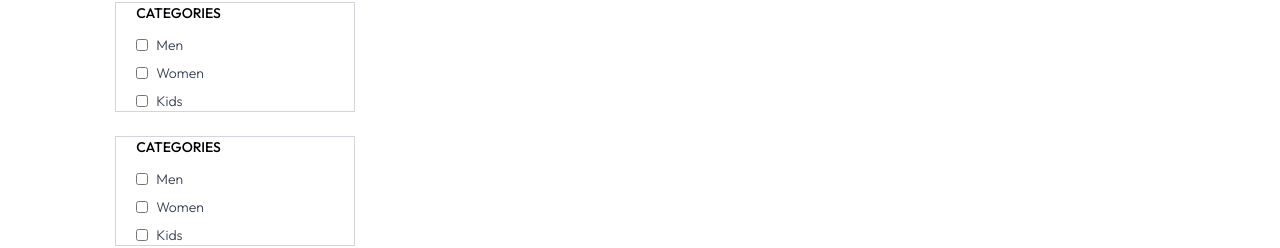
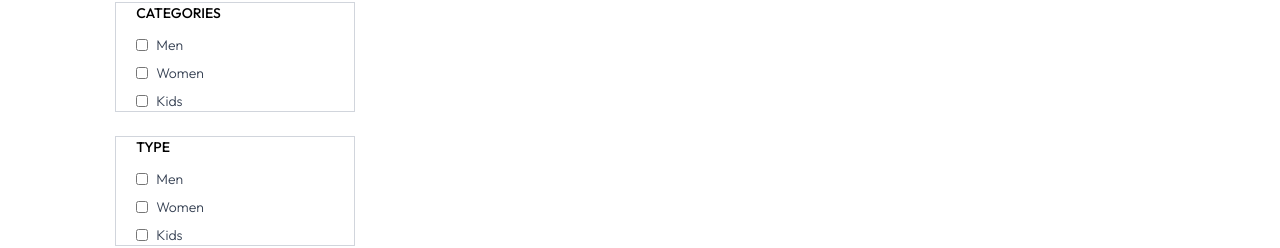
Before and after one commit to hellokristinafaye/clothing-ecommerce, a React (Vite) app: page /collection in a window 1280 px wide. Shown: the part 180-428 px from the top of the page. Built offline with nearby package versions, Linux system fonts and the light colour scheme.

Commit message:
Title update

```diff
--- a/src/pages/Collection.jsx
+++ b/src/pages/Collection.jsx
@@ -41,7 +41,7 @@ const Collection = () => {
             showFilter ? "" : "hidden"
           } sm:block `}
         >
-          <p className="mb-3 text-sm font-medium">CATEGORIES</p>
+          <p className="mb-3 text-sm font-medium">TYPE</p>
 
           <div className="flex flex-col gap-2 text-sm font-light text-gray-700">
             <p className="flex gap-2">
```
